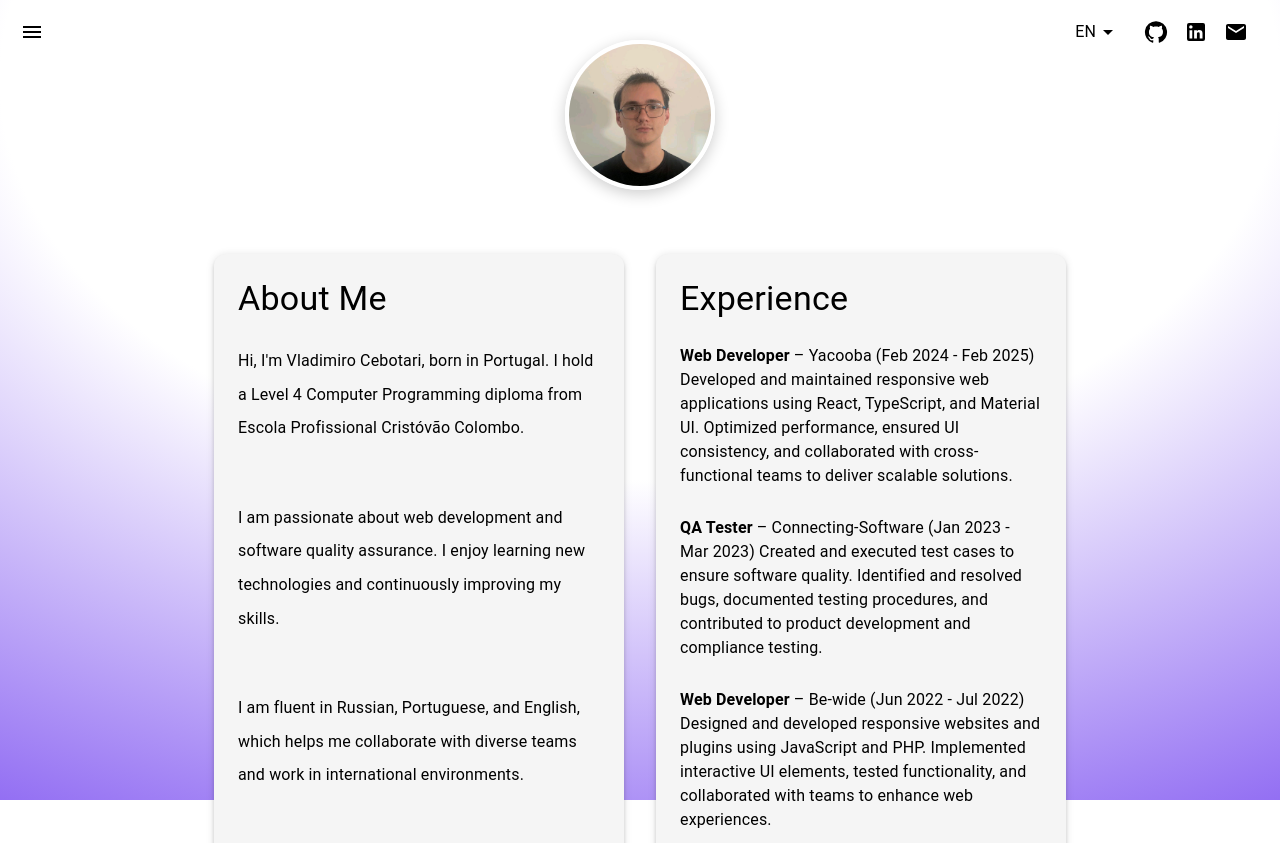
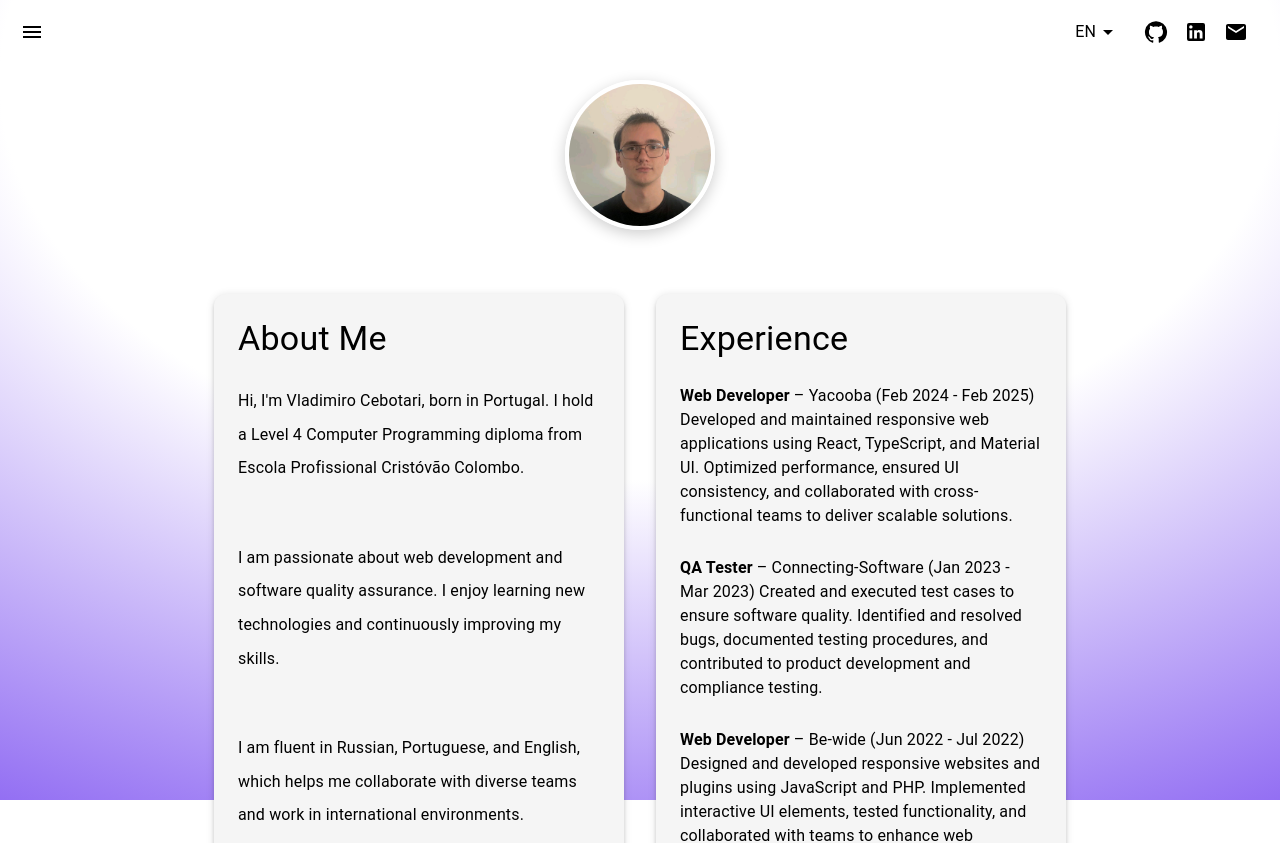
Before and after one commit to OneFor4ll/porfolio, a Next.js app: page /about-page in a window 1280 px wide. Shown: the top 843 px of the page. Built offline with nearby package versions, Linux system fonts and the light colour scheme.

Commit message:
chore: corrected some visual problems

```diff
--- a/app/Navbar.tsx
+++ b/app/Navbar.tsx
@@ -148,6 +148,7 @@ const Navbar = ({ darkMode, toggleDarkMode }: { darkMode: boolean; toggleDarkMod
                   justifyContent: "center",
                   alignItems: "center",
                   gap: 3,
+                  paddingTop:2
                 }}
               >
                 <IconButton
--- a/libs/components/sections/index/About.tsx
+++ b/libs/components/sections/index/About.tsx
@@ -63,7 +63,7 @@ const About = () => {
   return (
     <Box
       sx={{
-        minHeight: "93.4vh",
+        minHeight: isMobile ? "50vh" : "100vh",
         display: "flex",
         alignItems: "center",
         justifyContent: "center",
@@ -71,7 +71,7 @@ const About = () => {
       }}
     >
       <Container maxWidth="md">
-        <Box display="flex" justifyContent="center" mb={isMobile ? 4 : 8}>
+        <Box display="flex" justifyContent="center" paddingTop={isMobile ? 10 : 5} mb={isMobile ? 4 : 8}>
           <Avatar
             src="/About me/me.jpg"
             alt="Profile Picture"
```
Lines whose indentation alone changed are shown as unchanged.
